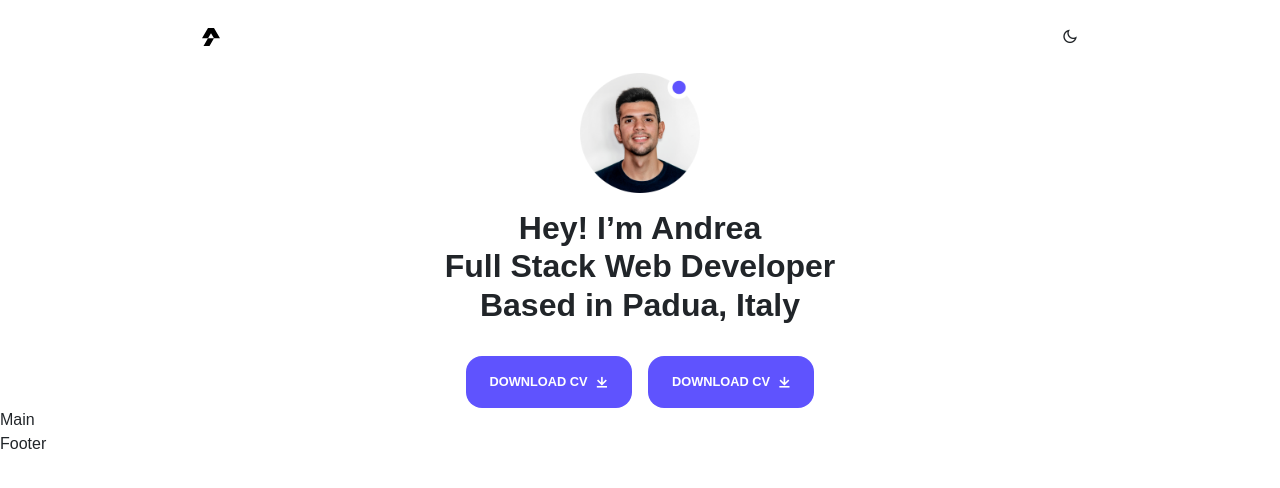
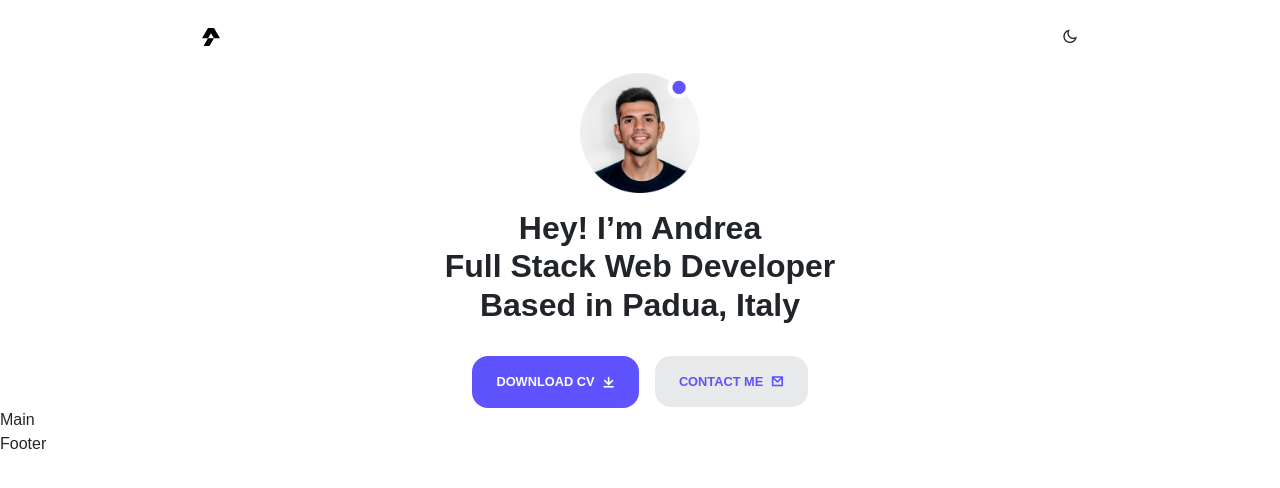
Before and after one commit to andrea-salvalaggio/my-portfolio, a Vue app: page / in a window 1280 px wide. Shown: the top 488 px of the page. Built offline with nearby package versions, Linux system fonts and the light colour scheme.

Commit message:
style: :art: Change style of contact me button

```diff
--- a/src/components/Header/Hero/HeroElement.vue
+++ b/src/components/Header/Hero/HeroElement.vue
@@ -16,8 +16,8 @@
         </button>
       </div>
       <div class="button-container ps-2">
-        <button class="btn text-uppercase text-white border-0 px-4 py-3">download cv
-          <i class="ri-download-line align-middle ps-1"></i>
+        <button class="btn text-uppercase border-0 px-4 py-3">contact me
+          <i class="ri-mail-line align-top ps-1"></i>
         </button>
       </div>
     </div>
@@ -49,6 +49,13 @@ export default {
     border-radius: $btnRadius;
     background-color: $primaryColorBrand;
   }
+
+  &:nth-child(2){
+    button{
+      color: $primaryColorBrand;
+      background-color: $secondaryColorBgLight;
+    }
+  }
 }
 
 h2 {
```
